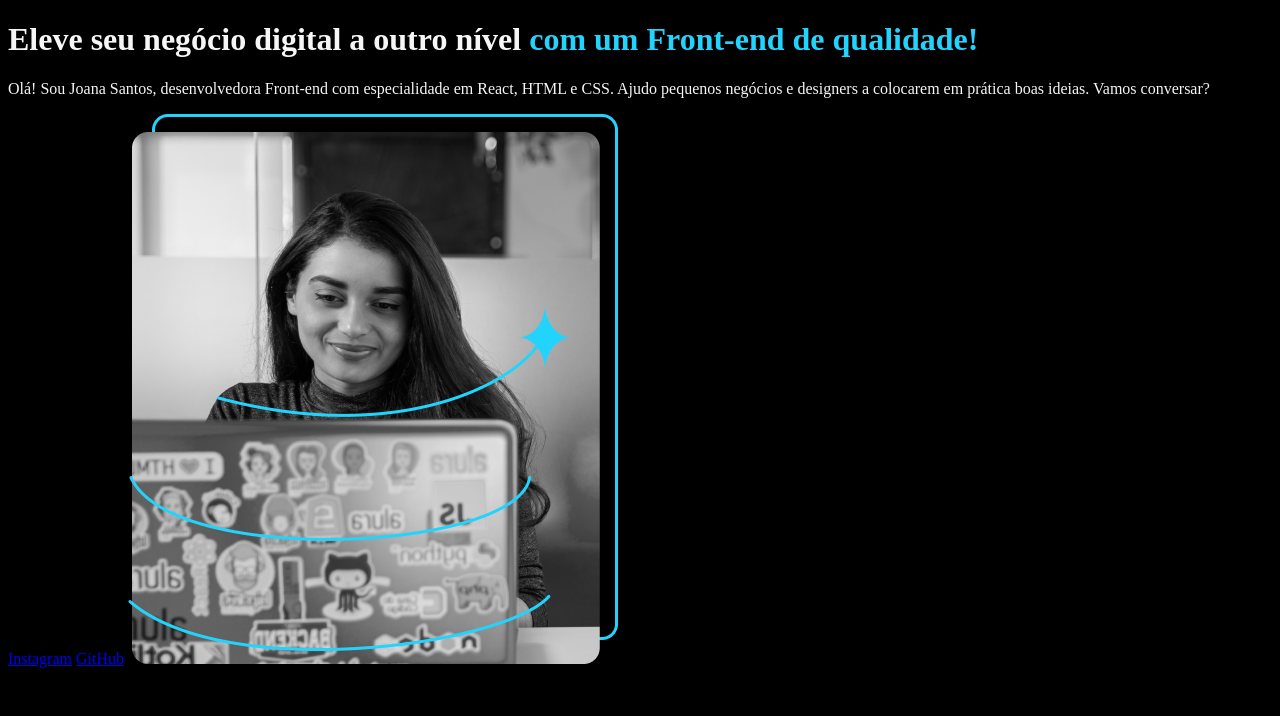
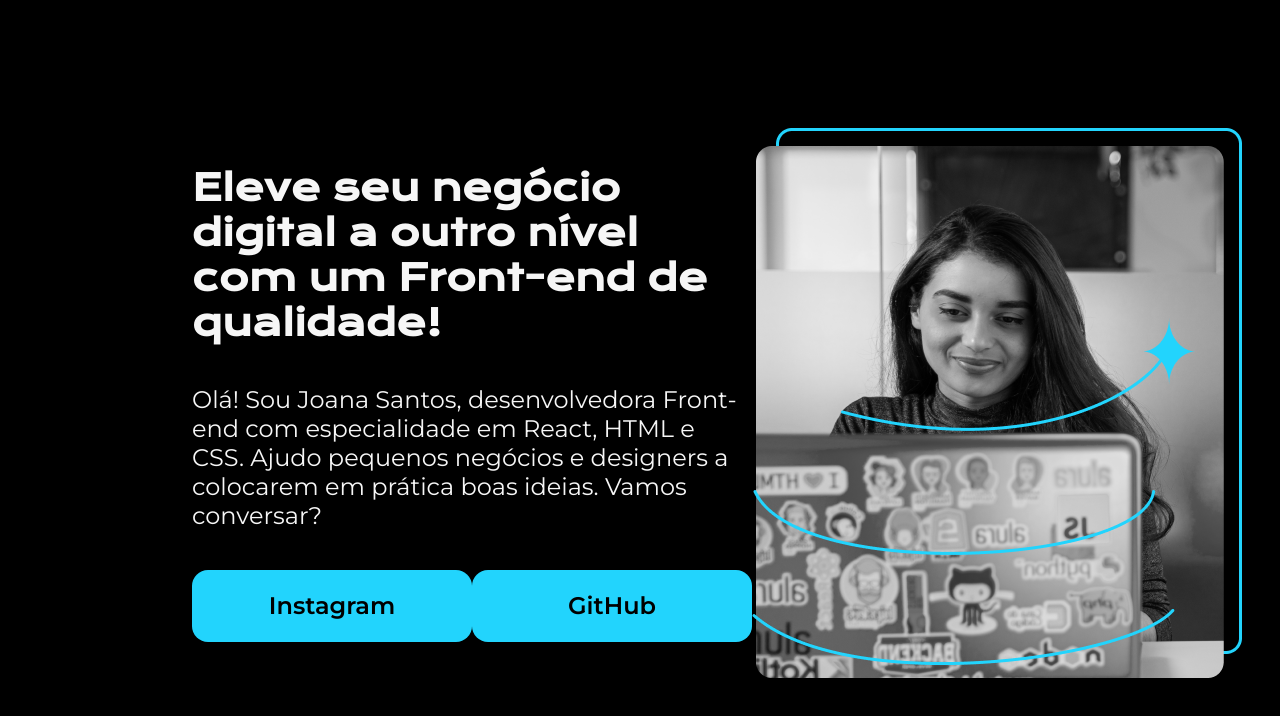
Before and after one commit to caeuteixeira/OracleONE_curso3, a plain HTML site: page index.html in a window 1280 px wide. Drawn offline with nearby package versions, Linux system fonts and the light colour scheme.

Commit message:
css updates

```diff
--- a/index.html
+++ b/index.html
@@ -9,12 +9,17 @@
 </head>
 <body>
     <header></header>
-    <main>
-        <h1>Eleve seu negócio digital a outro nível <strong> com um Front-end de qualidade!</strong></h1>
-        <p>Olá! Sou Joana Santos, desenvolvedora Front-end com especialidade em React, HTML e CSS. Ajudo pequenos negócios e designers a colocarem em prática boas ideias. Vamos conversar?</p>
-        <a href="https://instagram.com" >Instagram</a>
-        <a href="https://github.com">GitHub</a>
+    <main class="apresentacao">
+        <section class="apresentacao__conteudo">
+            <h1 class="apresentacao__conteudo__titulo">Eleve seu negócio digital a outro nível <strong class="titulo-destaque"> com um Front-end de qualidade!</strong></h1>
+            <p class="apresentacao__conteudo__texto">Olá! Sou Joana Santos, desenvolvedora Front-end com especialidade em React, HTML e CSS. Ajudo pequenos negócios e designers a colocarem em prática boas ideias. Vamos conversar?</p>
+            <div class="apresentacao__links">
+                <a class="apresentacao__links__link" href="https://instagram.com" >Instagram</a>
+                <a class="apresentacao__links__link" href="https://github.com">GitHub</a>
+            </div>
+        </section>
         <img src="imagem.png" alt="Foto da Joana Santos programando">
     </main>
+    <footer></footer>
 </body>
 </html>
--- a/style.css
+++ b/style.css
@@ -1,8 +1,59 @@
+@import url('https://fonts.googleapis.com/css2?family=Krona+One&family=Montserrat:wght@100..900&display=swap');
+
+* {
+    margin: 0;
+    padding: 0;
+}
+
 body {
+    height: 100vh;
     background-color: black;
     color: #f6f6f6;
 }
 
-strong {
+.título-destaque {
     color: #22d4fd;
 }
+
+.apresentacao {
+    margin: 10% 15%;
+    display: flex;
+    align-items: center;
+    justify-content: space-between;
+}
+
+.apresentacao__conteudo {
+    width: 615px;
+    display: flex;
+    flex-direction: column;
+    gap: 40px;
+}
+
+.apresentacao__conteudo__titulo {
+    font-size: 36px;
+    font-family: "Krona One", sans-serif;
+}
+
+.apresentacao__conteudo__texto {
+    font-size: 24px;
+    font-family: "Montserrat", sans-serif;
+}
+
+.apresentacao__links {
+    display: flex;
+    justify-content: space-between;
+}
+
+.apresentacao__links__link {
+    background-color: #22d4fd;
+    width: 280px;
+    text-align: center;
+    border-radius: 16px;
+    font-size: 24px;
+    font-weight: 600;
+    padding: 21.5px 0;
+    text-decoration: none;
+    color: black;
+    font-family: "Montserrat", sans-serif;
+
+}
```
